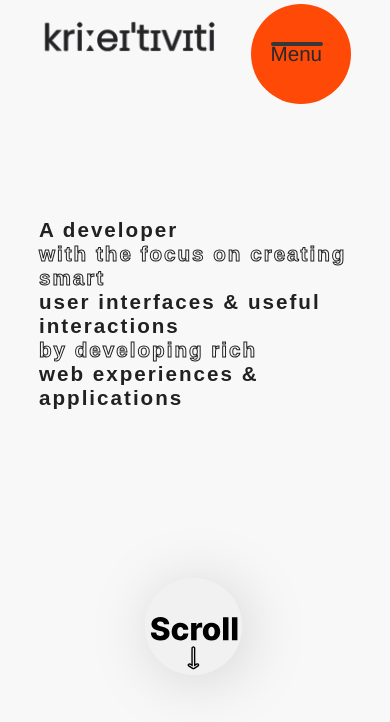
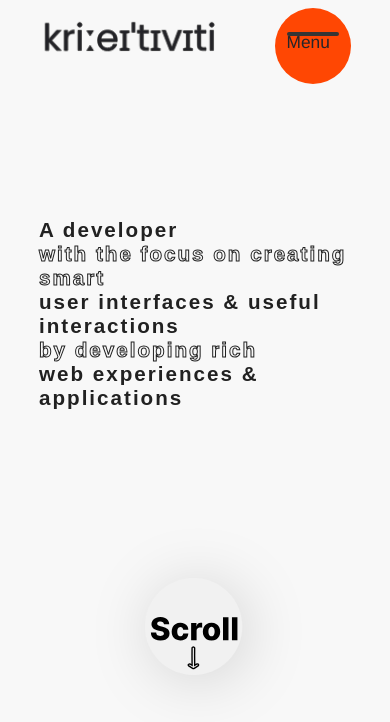
Before and after one commit to robonexx/2022_portfolio, a website: page index.html in a window 390 px wide. Drawn offline with Linux system fonts and the light colour scheme.

Commit message:
not shure about this menu, but ill keep playing around with it

```diff
--- a/css/navbar.css
+++ b/css/navbar.css
@@ -58,7 +58,7 @@
 
 @media (max-width: 768px) {
   .navbar {
-    opacity: 0.98;
+    opacity: 0.99;
     box-shadow: none;
     background: transparent;
   }
@@ -78,8 +78,8 @@
     position: absolute;
     height: 76px;
     width: 76px;
-    bottom: 2rem;
-    right: 3rem;
+    top: -3rem;
+    right: 2rem;
     z-index: 101;
     opacity: 0;
     cursor: pointer;
@@ -90,8 +90,8 @@
     height: 52px;
     width: 52px;
     position: absolute;
-    bottom: 2rem;
-    right: 3rem;
+    top: -3rem;
+    right: 2rem;
     z-index: 100;
     display: flex;
     flex-direction: column;
@@ -104,10 +104,10 @@
     content: "";
     background: orangered;
     position: absolute;
-    bottom: -10px;
-    left: -20px;
-    width: 100px;
-    height: 100px;
+    bottom: 0px;
+    left: -12px;
+    width: 76px;
+    height: 76px;
     border-radius: 50%;
     z-index: -1;
   }
@@ -118,7 +118,7 @@
     width: 100%;
     border-radius: 10px;
     background: #333;
-    font-size: calc(1.5vmin + 1.75vmax);
+    font-size: calc(1.2vmin + 1.5vmax);
     font-weight: 600px;
   }
 
@@ -177,6 +177,7 @@
     .line1::after {
     position: absolute;
     top: 0;
+    left: 0;
     content: attr(data-text);
     color: var(--primary-color);
   }
```
